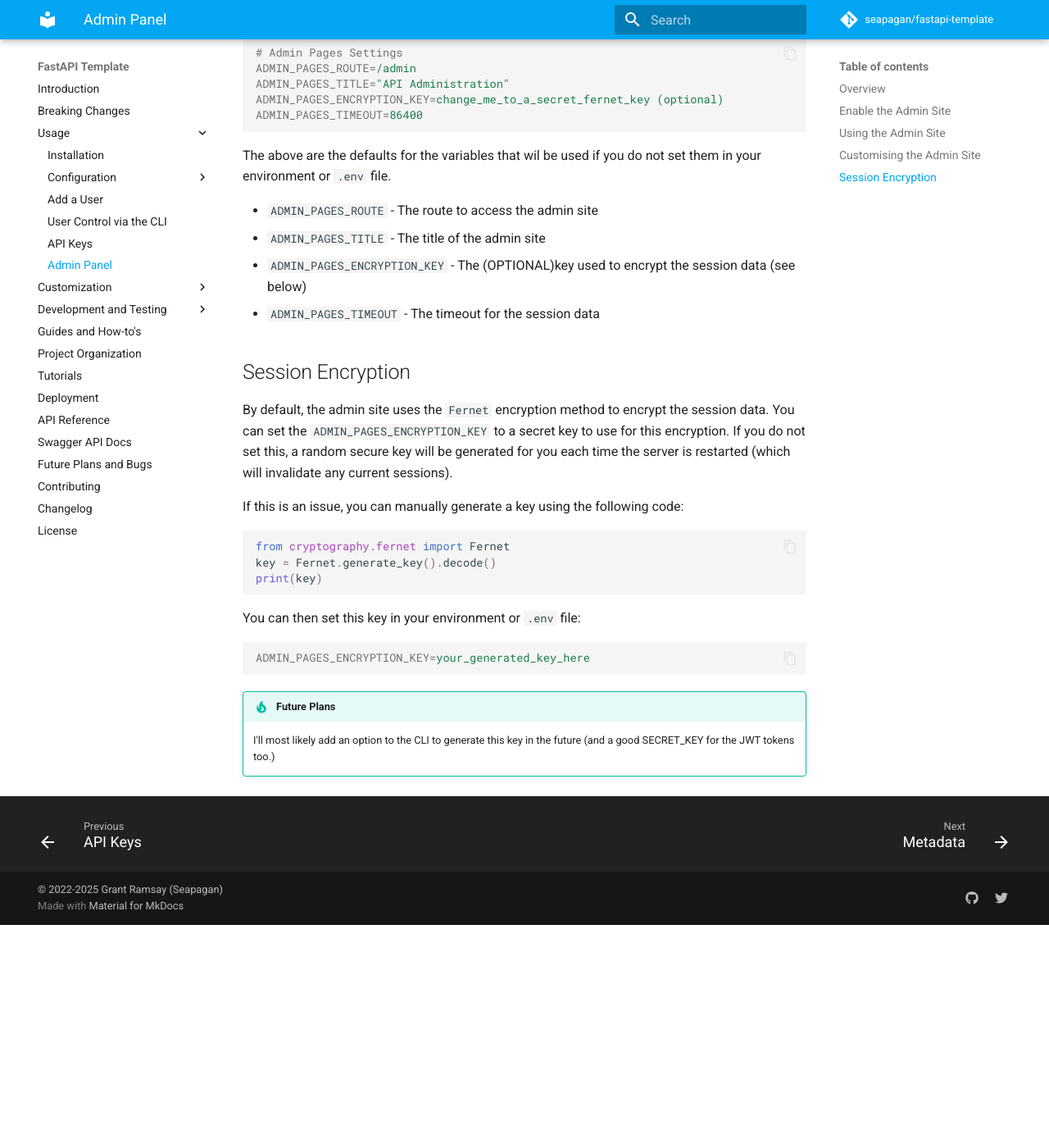
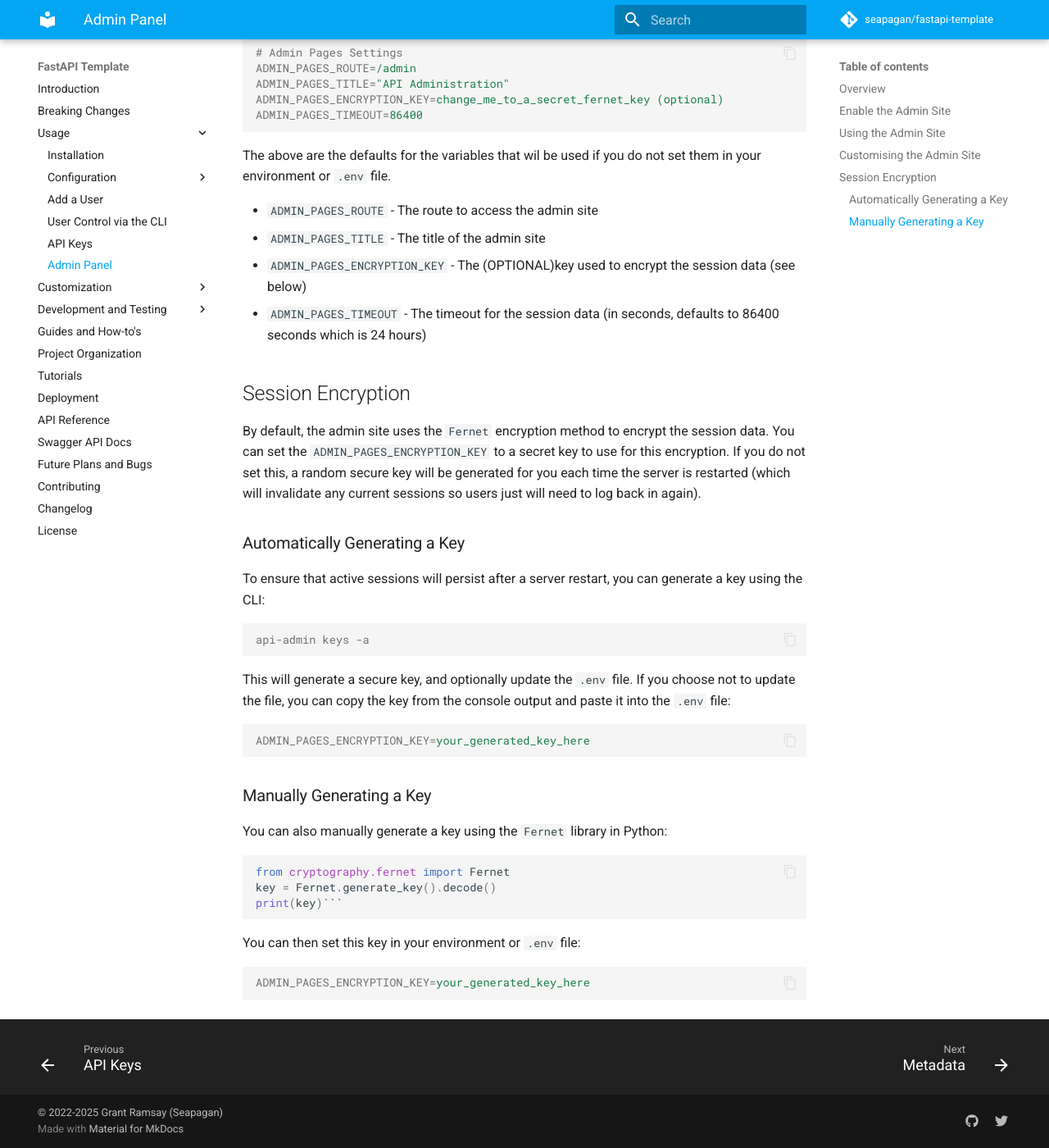
Before and after one commit to seapagan/fastapi-template, an MkDocs documentation site: the page built from docs/usage/admin-panel.md, in a window 1280 px wide and 1400 px high, scrolled down 1864 px. Shown: the whole window at 82% size. Built offline with MkDocs 1.6.1 and Material for MkDocs 9.7.7, drawn with Linux system fonts in a browser that asks for light colours; comment, search, counter and statistics services are not loaded; before the commit the page ends 2992 px from its top, so only the background shows below that.

````diff
--- a/docs/usage/admin-panel.md
+++ b/docs/usage/admin-panel.md
@@ -59,7 +59,8 @@ them in your environment or `.env` file.
 - `ADMIN_PAGES_TITLE` - The title of the admin site
 - `ADMIN_PAGES_ENCRYPTION_KEY` - The (OPTIONAL)key used to encrypt the session
   data (see below)
-- `ADMIN_PAGES_TIMEOUT` - The timeout for the session data
+- `ADMIN_PAGES_TIMEOUT` - The timeout for the session data (in seconds,
+  defaults to 86400 seconds which is 24 hours)
 
 ## Session Encryption
 
@@ -67,14 +68,33 @@ By default, the admin site uses the `Fernet` encryption method to encrypt the
 session data. You can set the `ADMIN_PAGES_ENCRYPTION_KEY` to a secret key to
 use for this encryption. If you do not set this, a random secure key will be
 generated for you each time the server is restarted (which will invalidate any
-current sessions).
+current sessions so users just will need to log back in again).
 
-If this is an issue, you can manually generate a key using the following code:
+### Automatically Generating a Key
+
+To ensure that active sessions will persist after a server restart, you can
+generate a key using the CLI:
+
+```console
+api-admin keys -a
+```
+
+This will generate a secure key, and optionally update the `.env` file. If you
+choose not to update the file, you can copy the key from the console output and
+paste it into the `.env` file:
+
+```ini
+ADMIN_PAGES_ENCRYPTION_KEY=your_generated_key_here
+```
+
+### Manually Generating a Key
+
+You can also manually generate a key using the `Fernet` library in Python:
 
 ```python
 from cryptography.fernet import Fernet
 key = Fernet.generate_key().decode()
-print(key)
+print(key)```
 ```
 
 You can then set this key in your environment or `.env` file:
@@ -82,7 +102,3 @@ You can then set this key in your environment or `.env` file:
 ```ini
 ADMIN_PAGES_ENCRYPTION_KEY=your_generated_key_here
 ```
-
-!!! tip "Future Plans"
-    I'll most likely add an option to the CLI to generate this key in the future
-    (and a good SECRET_KEY for the JWT tokens too.)
````
Also changed, not shown: README.md (+2 -1 lines), docs/index.md (+2 -1 lines), docs/usage/configuration/environment.md (+23 -1 lines), 1 other file.
